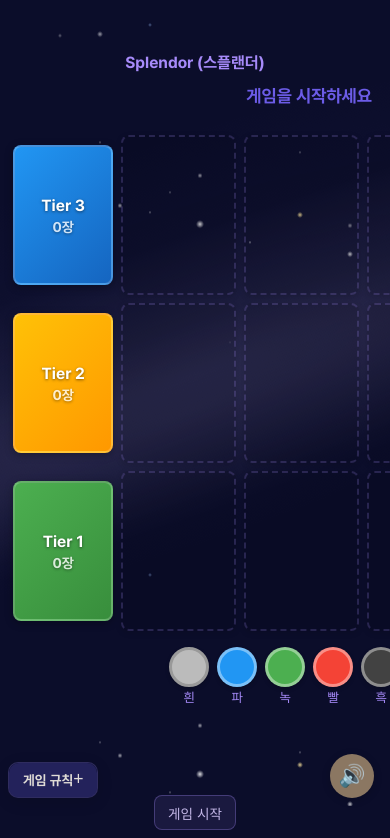
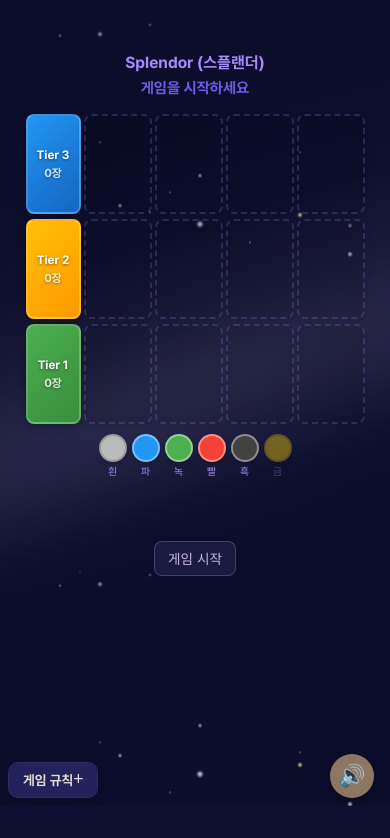
Before and after one commit to mini-game-water/web-resource, a Flask app: template templates/splendor.html in a window 390 px wide. Shown: the part 38-876 px from the top of the page. After the commit the page ends 844 px from the top, so only its background shows below. Run offline with Flask 3, Linux system fonts and the light colour scheme; the template is opened without the code that fills it, so the values that code supplies are empty; some libraries are stand-ins or nearby versions.

Commit message:
style: add mobile responsive media queries for Splendor and Rummikub
Splendor: scale dev-cards, tier-decks, noble-tiles, gem-tokens, and
player-panels at 768px and 480px breakpoints.
Rummikub: reduce table min-height, tile sizes, control buttons, and
gaps at 768px and 480px breakpoints.

Co-Authored-By: Claude Opus 4.6 <noreply@anthropic.com>

```diff
--- a/templates/splendor.html
+++ b/templates/splendor.html
@@ -444,6 +444,64 @@
             font-weight: bold;
             margin-bottom: 0.5rem;
         }
+
+        /* ── Mobile Responsive ── */
+        @media (max-width: 768px) {
+            .splendor-board { padding: 6px; gap: 6px; }
+            .noble-tile { width: 65px; height: 65px; }
+            .noble-tile .noble-points { font-size: 1.1rem; }
+            .noble-tile .noble-req { width: 16px; height: 16px; font-size: 0.7rem; }
+            .dev-card { width: 85px; height: 120px; }
+            .dev-card .card-points { font-size: 1.2rem; }
+            .dev-card .card-bonus { width: 22px; height: 22px; }
+            .dev-card .cost-item { font-size: 0.85rem; }
+            .dev-card .cost-gem { width: 15px; height: 15px; font-size: 0.72rem; }
+            .tier-deck { width: 72px; height: 120px; font-size: 0.85rem; }
+            .gem-token { width: 34px; height: 34px; font-size: 0.88rem; }
+            .gem-label { font-size: 0.72rem; }
+            .player-panel { min-width: 140px; max-width: 200px; padding: 6px 8px; }
+            .player-panel .panel-name { font-size: 0.95rem; }
+            .player-panel .panel-gem { width: 18px; height: 18px; font-size: 0.7rem; }
+            .player-panel .panel-bonus { width: 18px; height: 18px; font-size: 0.7rem; }
+            .reserved-area .dev-card { width: 75px; height: 105px; }
+            .action-bar .btn { min-width: 80px; font-size: 0.9rem; }
+            .card-row { gap: 5px; }
+        }
+        @media (max-width: 480px) {
+            .splendor-board { padding: 4px; gap: 4px; }
+            .noble-tile { width: 52px; height: 52px; }
+            .noble-tile .noble-points { font-size: 0.95rem; }
+            .noble-tile .noble-req { width: 14px; height: 14px; font-size: 0.62rem; }
+            .noble-tile .noble-crown { font-size: 0.8rem; top: -6px; right: -3px; }
+            .nobles-row { gap: 5px; }
+            .dev-card { width: 68px; height: 100px; }
+            .dev-card .card-header { padding: 3px 5px 2px; }
+            .dev-card .card-points { font-size: 1rem; min-width: 16px; }
+            .dev-card .card-bonus { width: 18px; height: 18px; }
+            .dev-card .cost-item { font-size: 0.75rem; gap: 2px; }
+            .dev-card .cost-gem { width: 13px; height: 13px; font-size: 0.65rem; }
+            .dev-card .card-cost { padding: 2px 4px; gap: 1px; }
+            .tier-deck { width: 55px; height: 100px; font-size: 0.75rem; }
+            .tier-deck .deck-count { font-size: 0.72rem; }
+            .card-row { gap: 3px; }
+            .card-rows { gap: 5px; }
+            .gem-token { width: 28px; height: 28px; font-size: 0.78rem; border-width: 2px; }
+            .gems-area { gap: 5px; }
+            .gem-label { font-size: 0.65rem; }
+            .player-panel { min-width: 120px; max-width: 170px; padding: 5px 6px; font-size: 0.85rem; }
+            .player-panel .panel-name { font-size: 0.85rem; }
+            .player-panel .panel-name .prestige-badge { font-size: 0.72rem; padding: 0 5px; }
+            .player-panel .panel-gem { width: 16px; height: 16px; font-size: 0.62rem; }
+            .player-panel .panel-bonus { width: 16px; height: 16px; font-size: 0.62rem; }
+            .players-area { gap: 6px; }
+            .reserved-area .dev-card { width: 60px; height: 85px; }
+            .action-bar { gap: 6px; }
+            .action-bar .btn { min-width: 65px; font-size: 0.82rem; padding: 6px 10px; }
+            .turn-info { font-size: 0.95rem; }
+            .gem-selection-info { font-size: 0.85rem; }
+            .token-return-modal { padding: 14px 18px; }
+            .noble-choice-modal { padding: 14px 18px; }
+        }
     </style>
     <script async src="https://pagead2.googlesyndication.com/pagead/js/adsbygoogle.js?client=ca-pub-3328839220107010"
          crossorigin="anonymous"></script>
```
Also changed, not shown: templates/rummikub.html (+36 -0 lines).
